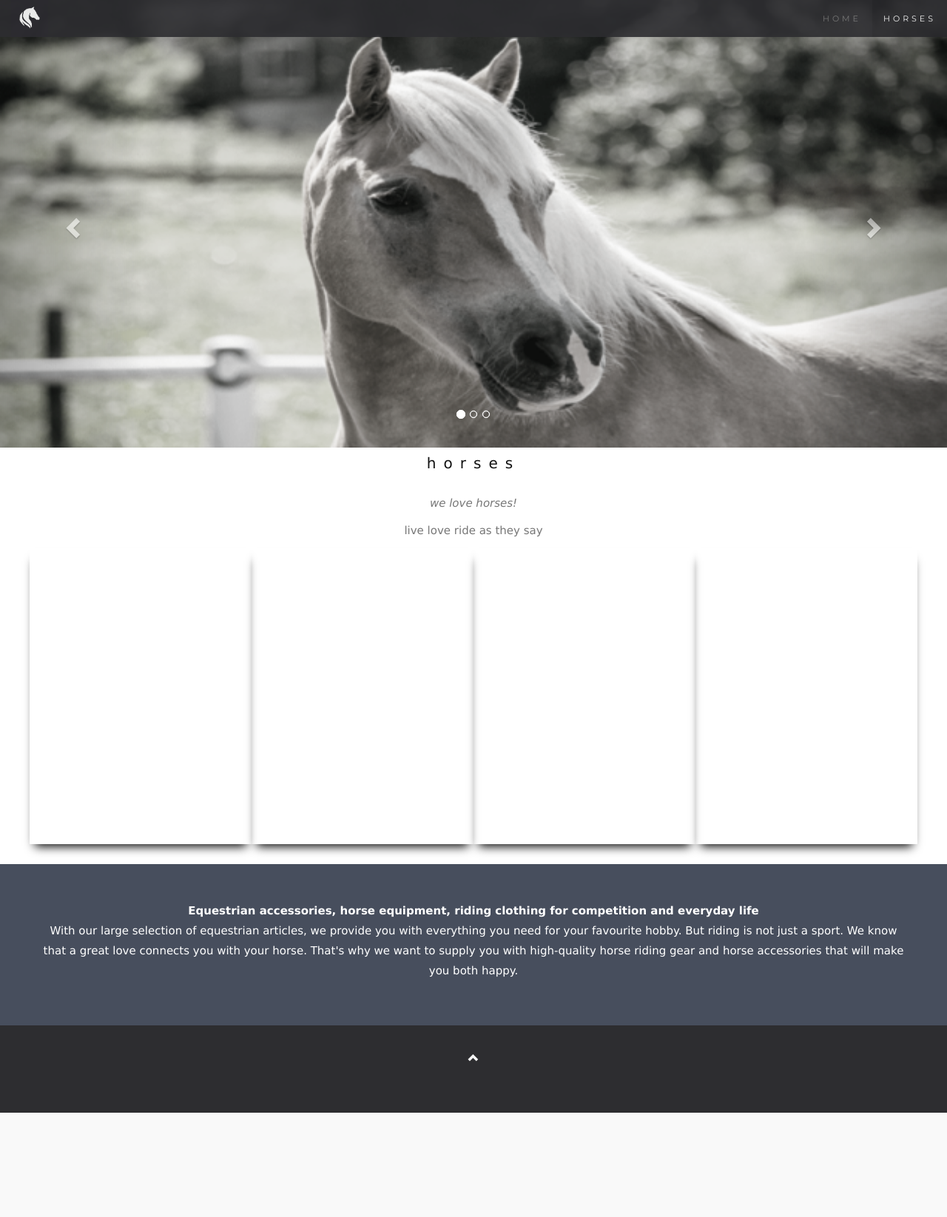
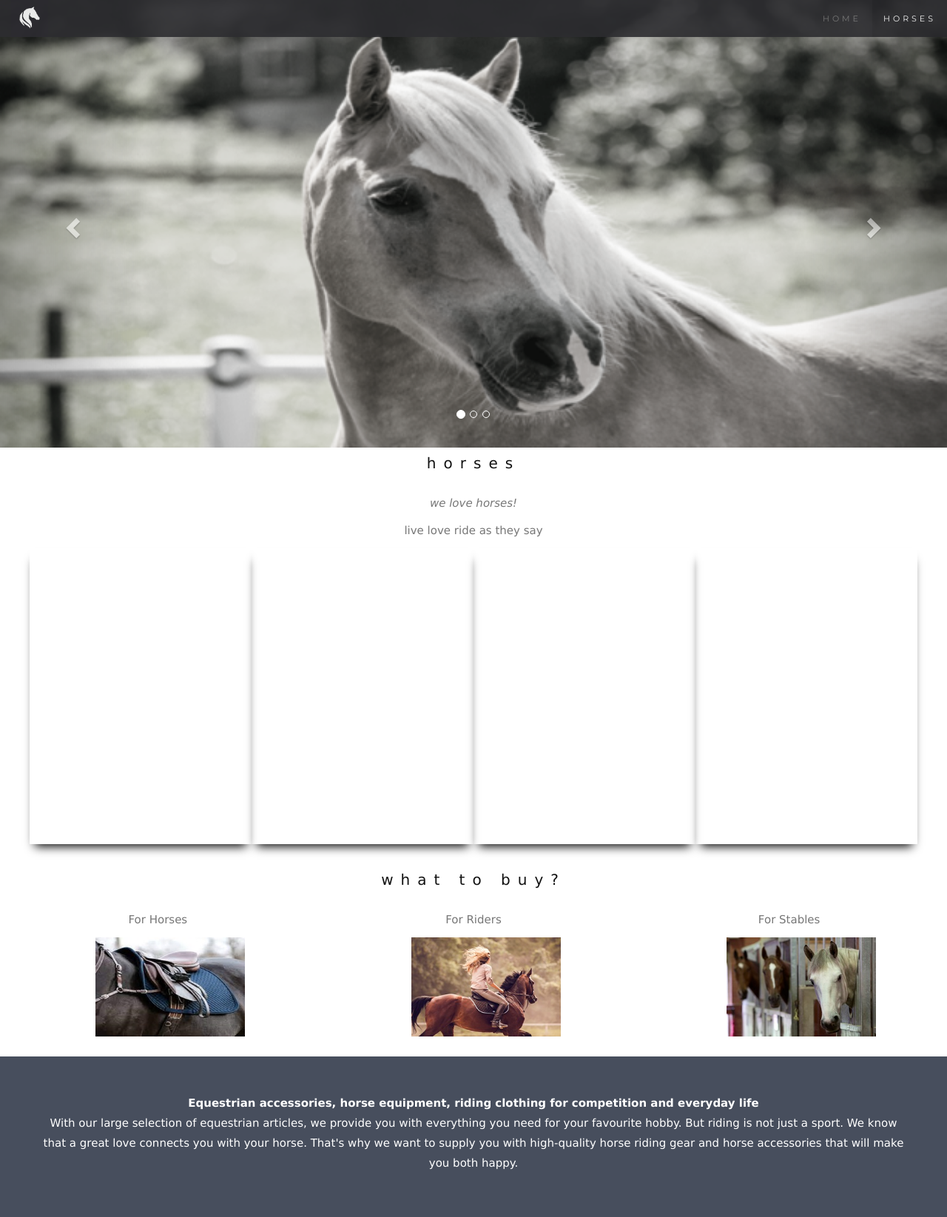
Before and after one commit to pityung/Szakdolgozat, a PHP site: page / in a window 1280 px wide. Shown: the top 1645 px of the page at 74% size. Before the commit the page ends 1504 px from the top, so only its background shows below. Run offline with PHP 8.4, Linux system fonts and the light colour scheme.

Commit message:
container
img containers added and thats gonna be a link to my shop page

```diff
--- a/index.html
+++ b/index.html
@@ -33,13 +33,6 @@
             </div>
         </div>
     </nav>
-    <div id="myCarousel" class="carousel slide" data-ride="carousel">
-        <!-- Indicators -->
-        <ol class="carousel-indicators">
-            <li data-target="#myCarousel" data-slide-to="0" class="active"></li>
-            <li data-target="#myCarousel" data-slide-to="1"></li>
-            <li data-target="#myCarousel" data-slide-to="2"></li>
-        </ol>
     <!-- Wrapper for slides -->
     <div id="myCarousel" class="carousel slide" data-ride="carousel">
         <ol class="carousel-indicators">
@@ -68,8 +61,7 @@
             <span class="sr-only">Next</span>
         </a>
     </div>
-    </div>
-     <!-- Container (The Band Section) -->
+    <!-- Container (The Horse Section) -->
     <div id="cardheader">
         <h3>horses</h3>
         <p><em>we love horses!</em></p>
@@ -136,6 +128,39 @@
         </div>
         <br>
     </div>
+    <div class="container-fluid bg-3 text-center">
+        <h3>what to buy? </h3>
+        <div class="row">
+            <div class="col-sm-4">
+                <p>For Horses</p>
+                <div class="container">
+                    <img src="forHorses1.jpg" alt="Horse" class="image">
+                    <div class="overlay">
+                        <div class="text"><img src="forHorses2.jpg" alt="horse"></div>
+                    </div>
+                </div>
+            </div>
+            <div class="col-sm-4">
+                <p>For Riders</p>
+                <div class="container">
+                    <img src="forRiders.jpg" alt="Horse" class="image">
+                    <div class="overlay">
+                        <div class="text"><img src="forRiders2.jpg" alt="horse"></div>
+                    </div>
+                </div>
+            </div>
+            <div class="col-sm-4">
+                <p>For Stables</p>
+                <div class="container">
+                    <img src="forHusbandry.jpg" alt="Horse" class="image">
+                    <div class="overlay">
+                        <div class="text"><img src="forHusbandry2.jpg" alt="Horse2"></div>
+                    </div>
+                </div>
+            </div>
+        </div>
+    </div>
+    <br>
     <div class="about-section">
         <strong>
             Equestrian accessories, horse equipment, riding clothing for competition and everyday life
--- a/style.css
+++ b/style.css
@@ -263,9 +263,10 @@
     background-color: black;
     color: white;
 }
-  .button{
+
+.button {
     user-select: none;
-    position:absolute;
+    position: absolute;
     top: 25%;
 }
 
@@ -275,7 +276,57 @@
     background-color: #474e5d;
     color: white;
 }
-  #darkmode{
+
+#darkmode {
     width: 50px;
     height: 50px;
 }
+
+
+/* Slideshow container */
+.slideshow-container {
+    max-width: 1000px;
+    position: relative;
+    margin: auto;
+}
+
+.container {
+    position: relative;
+    width: 50%;
+}
+
+.image {
+    display: block;
+    width: 120%;
+    height: auto;
+}
+
+.overlay {
+    position: absolute;
+    bottom: 100%;
+    left: 0;
+    right: 0;
+    overflow: hidden;
+    width: 102%;
+    height: 0;
+    transition: .5s ease;
+    margin-left: 15px;
+}
+
+.container:hover .overlay {
+    bottom: 0;
+    height: 100%;
+
+}
+
+.text {
+    color: white;
+    font-size: 20px;
+    position: absolute;
+    top: 50%;
+    left: 50%;
+    -webkit-transform: translate(-50%, -50%);
+    -ms-transform: translate(-50%, -50%);
+    transform: translate(-50%, -50%);
+    text-align: center;
+}
```
Also changed, not shown: function.js (+4 -5 lines), forHorses1.jpg (added), forHorses2.jpg (added), forHusbandry.jpg (added), forHusbandry2.jpg (added), forRiders.jpg (added), forRiders2.jpg (added). Lines whose indentation alone changed are shown as unchanged.
